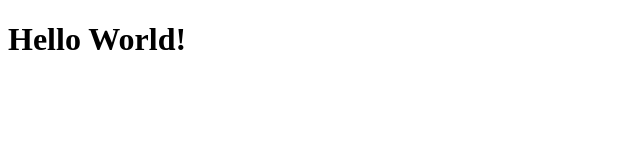
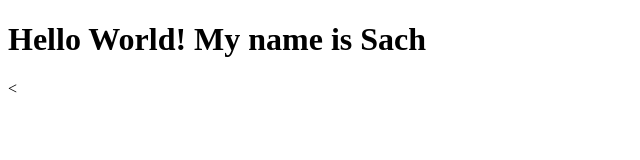
Before and after one commit to sachprashad/sachprashad.github.io, a plain HTML site: page index.html in a window 1280 px wide. Shown: the whole page, without its empty margins (0-640 px from the left). Drawn offline with Linux system fonts and the light colour scheme.

Commit message:
Second Commit

```diff
--- a/index.html
+++ b/index.html
@@ -2,6 +2,7 @@
 <html>
 
 <body>
-  <h1>Hello World!</h1>
+  <h1>Hello World! My name is Sach</h1>
 </body>
 </html>
+<
```
